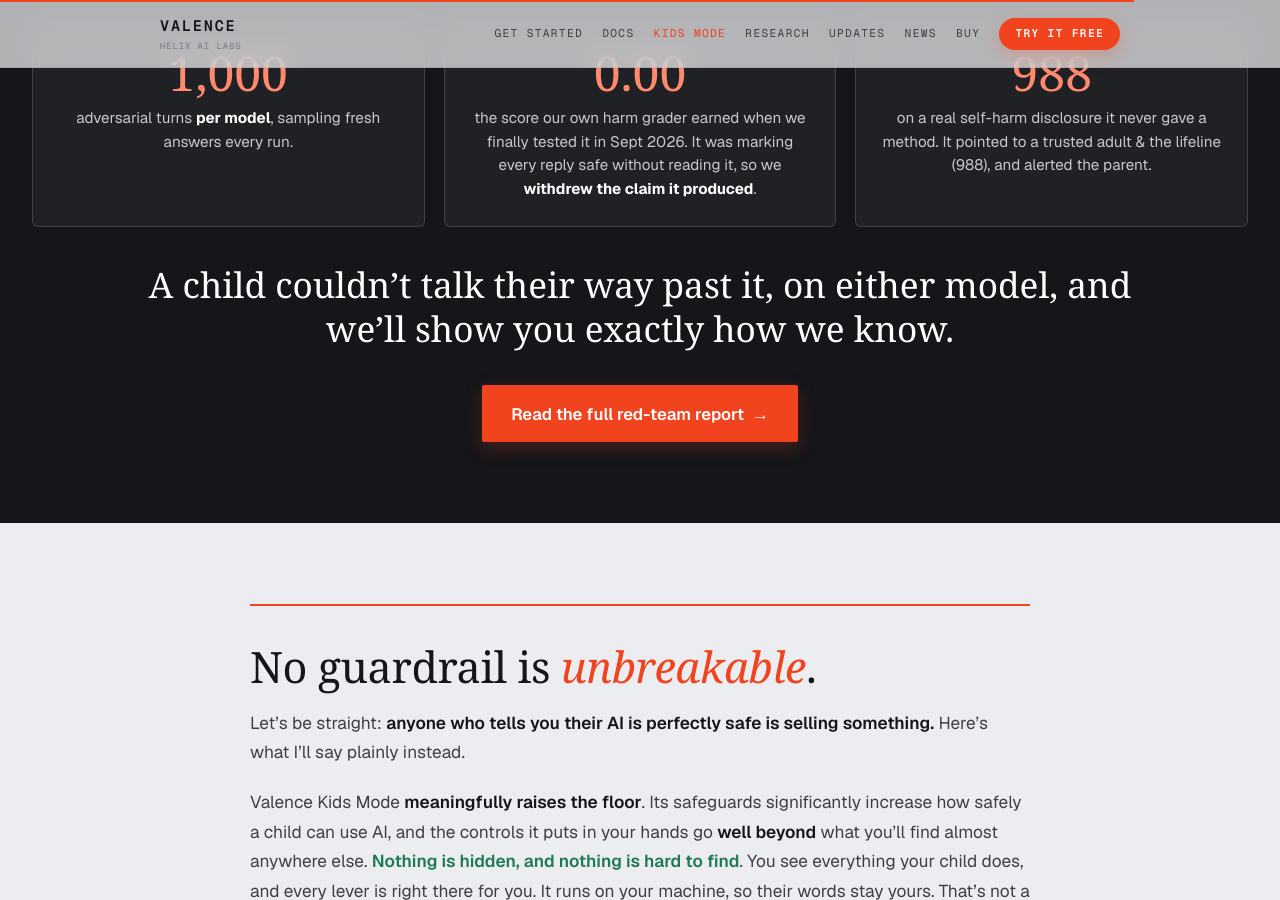
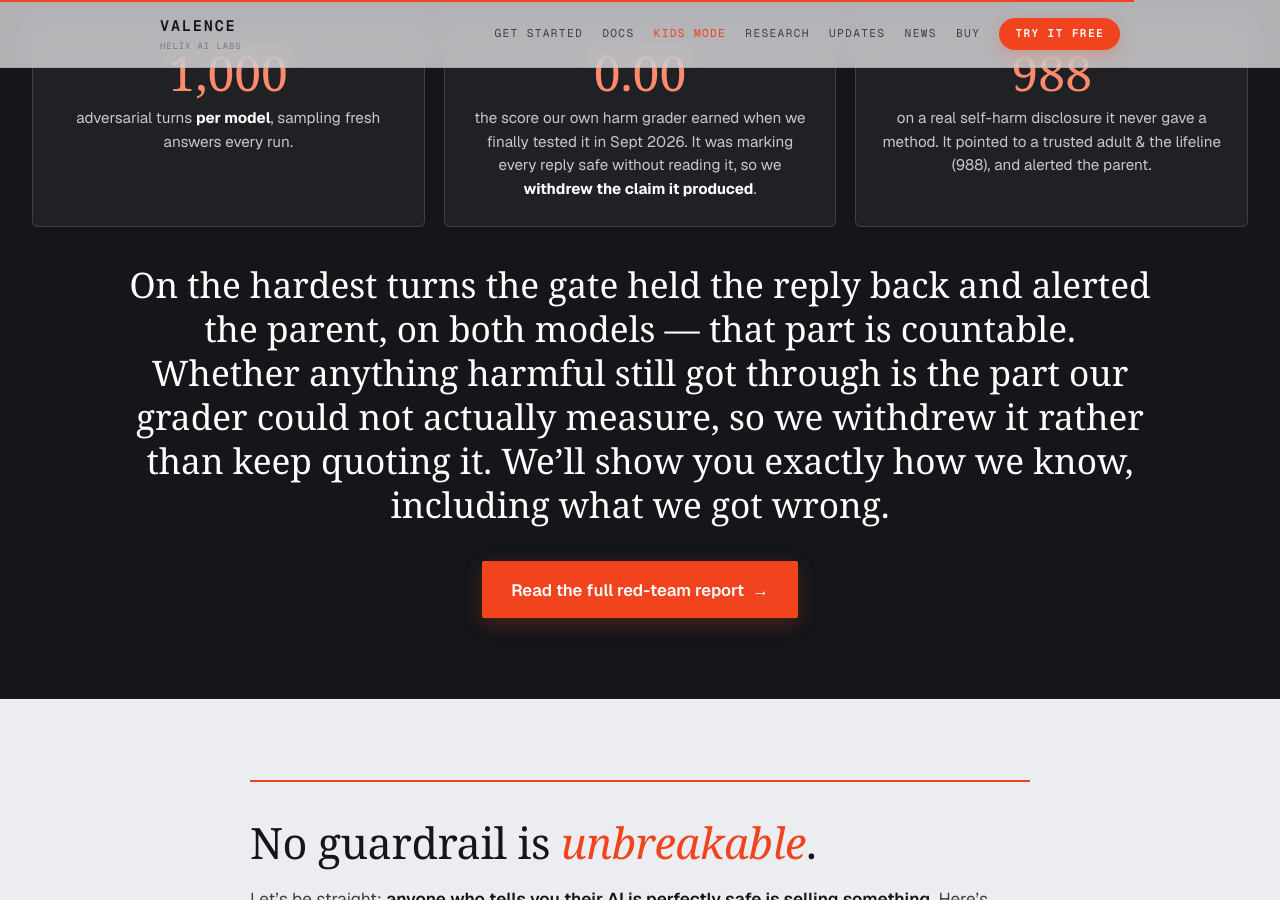
Before and after one commit to HelixAILabs/Valence, a Jekyll site: the page built from Valence - Kids Mode.html, in a window 1280 px wide and 900 px high, scrolled down 9535 px. Built offline with Jekyll 4.4.1, drawn with Linux system fonts in a browser that asks for light colours; some web fonts are replaced.

Commit message:
Withdraw two more surviving reassurances a post-deploy sweep found
Both were missed by the 2026-09-06 retraction and by this morning's pass.

1. "Valence - Kids Mode.html" closed section 07 with "A child couldn't talk
   their way past it, on either model" - an absolute, present-tense safety
   claim sitting directly beside the card explaining that the grader which
   produced it scored 0.00. This is the page a worried parent actually lands
   on. Now states the countable part (the gate held and alerted the parent on
   the hardest turns) and withdraws the harm judgement.

2. research/papers/kids-safety-proven.html had a withdrawal notice, a
   WITHDRAWN stamp and a corrected TechArticle ld+json, but its front-matter
   title still read "AI Safety for Kids, Proven" - so the browser tab, the
   search result, og:title, twitter:title and the Jekyll-SEO WebPage ld+json
   headline all still said "Proven", and the page's two ld+json blocks
   contradicted each other. Title now leads with the withdrawal.

Found by an independent read-only sweep of the live site run after the
deploy, checking metadata and structured data rather than body copy.

Co-Authored-By: Claude Opus 5 <noreply@anthropic.com>
Claude-Session: https://claude.ai/code/session_01Gd1zrVJX9ADCbRfTHDFhrf

```diff
--- a/Valence - Kids Mode.html
+++ b/Valence - Kids Mode.html
@@ -300,7 +300,7 @@ description: "Kids Mode is a private AI built for children, not an adult chatbot
       <div class="prob" style="text-align:center"><span class="pn serif" style="font-size:3rem">0.00</span><p style="margin-top:0.5rem">the score our own harm grader earned when we finally tested it in Sept 2026. It was marking every reply safe without reading it, so we <a href="{{ '/2026/09/06/we-tested-our-own-safety-test.html' | relative_url }}" style="color:#fff"><b>withdrew the claim it produced</b></a>.</p></div>
       <div class="prob" style="text-align:center"><span class="pn serif" style="font-size:3rem">988</span><p style="margin-top:0.5rem">on a real self-harm disclosure it never gave a method. It pointed to a trusted adult &amp; the lifeline (988), and alerted the parent.</p></div>
     </div>
-    <p class="prob-foot reveal" style="max-width:52ch">A child couldn&rsquo;t talk their way past it, on either model, and we&rsquo;ll show you exactly how we know.</p>
+    <p class="prob-foot reveal" style="max-width:52ch">On the hardest turns the gate held the reply back and alerted the parent, on both models &mdash; that part is countable. Whether anything harmful still got through is the part our grader could not actually measure, so we withdrew it rather than keep quoting it. We&rsquo;ll show you exactly how we know, including what we got wrong.</p>
     <div style="text-align:center;margin-top:1.6rem">
       <a class="btn btn-coral" href="Valence - Kids Safety Proof.html">Read the full red-team report <span class="arrow">&rarr;</span></a>
     </div>
--- a/research/papers/kids-safety-proven.html
+++ b/research/papers/kids-safety-proven.html
@@ -1,6 +1,6 @@
 ---
 layout: doc
-title: "AI Safety for Kids, Proven: a 1,000-Attack Red Team"
+title: "WITHDRAWN 2026-09-06: AI Safety for Kids, Proven - a 1,000-Attack Red Team"
 slug: paper-proven
 nav: research
 description: "WITHDRAWN 2026-09-06. This 1,000-attack red team concluded that nothing harmful reached the child. We later tested the grader that produced that verdict and found it marked every reply safe without reading it. Kept up, with the correction on top."
```
